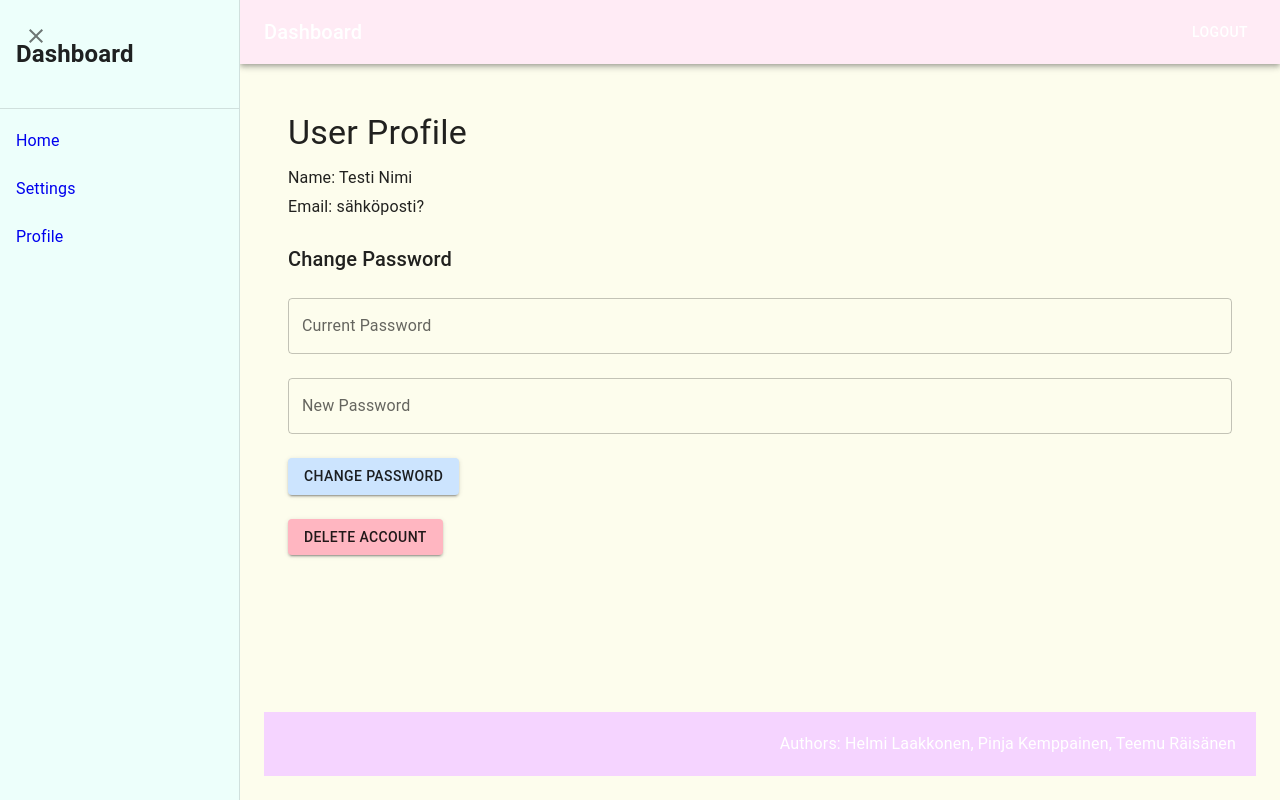
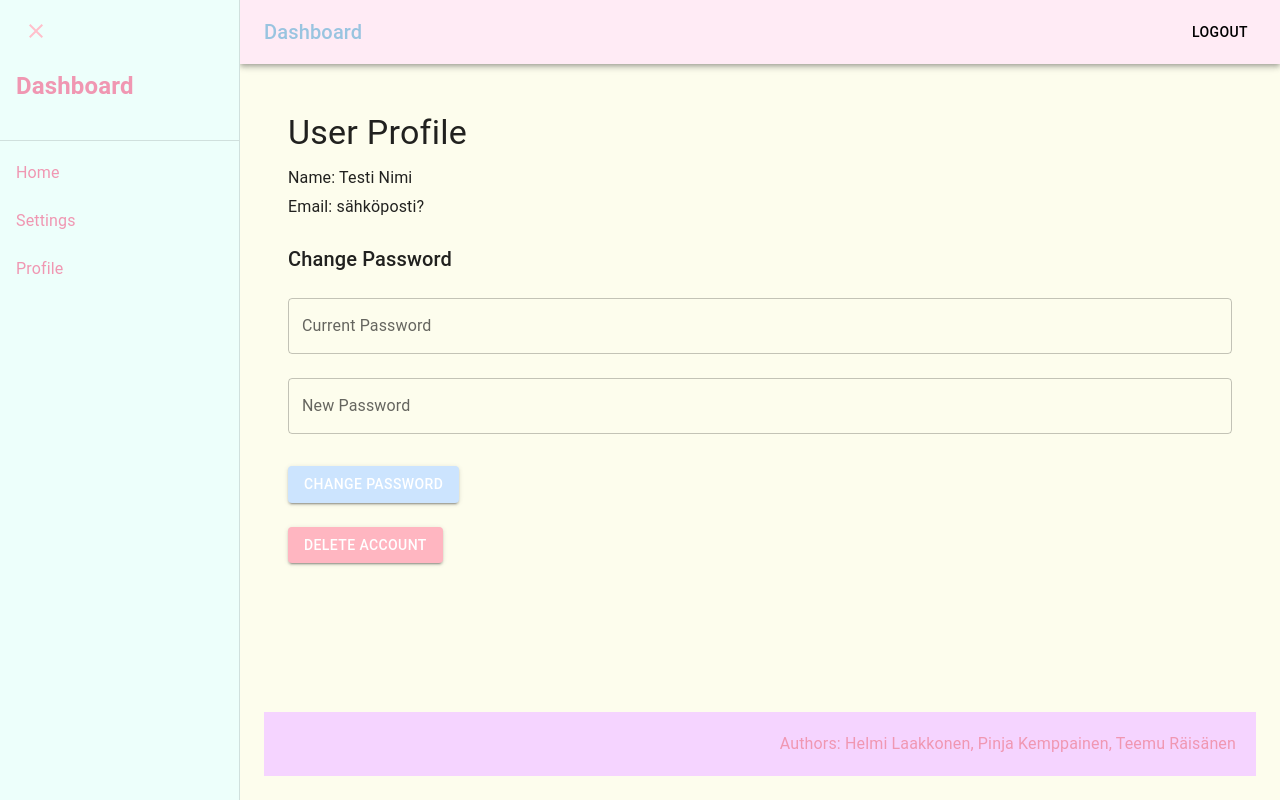
Before and after one commit to HelmiLaakkonen/project-management-app, a React (Create React App) app: page /profile in a window 1280 px wide. Both pictures are taken after a click on the button 36 px from the left and 36 px from the top of the page. Built offline with nearby package versions, Linux system fonts and the light colour scheme.

Commit message:
Delete user fronted, some small modifications

```diff
--- a/src/components/Footer.js
+++ b/src/components/Footer.js
@@ -9,7 +9,7 @@ function Footer() {
         width: '100%',
         padding: '20px',
         backgroundColor: '#f5d4ff', // Or same as the grey background if needed
-        color: 'white',
+        color: '#f097b2',
         display: 'flex',
         justifyContent: 'flex-end',
         alignItems: 'center',
--- a/src/components/NavBar.js
+++ b/src/components/NavBar.js
@@ -13,10 +13,10 @@ function NavBar({ sidebarOpen }) {
       }}
     >
       <Toolbar>
-        <Typography variant="h6" sx={{ flexGrow: 1 }}>
+        <Typography variant="h6" sx={{ flexGrow: 1, paddingLeft: sidebarOpen ? '0' : '48px', color: '#99c4e0' }}>
           Dashboard
         </Typography>
-        <Button color="inherit">Logout</Button>
+        <Button color="inherit" sx={{ color: 'black' }}>Logout</Button>
       </Toolbar>
     </AppBar>
   );
--- a/src/components/Profile.js
+++ b/src/components/Profile.js
@@ -1,5 +1,5 @@
 import React, { useState } from 'react';
-import { Box, Typography, TextField, Button, Snackbar, IconButton } from '@mui/material';
+import { Box, Typography, TextField, Button, Snackbar, IconButton, Dialog, DialogActions, DialogContent, DialogContentText, DialogTitle } from '@mui/material';
 import CloseIcon from '@mui/icons-material/Close';
 
 function Profile() {
@@ -9,6 +9,7 @@ function Profile() {
   const [newPassword, setNewPassword] = useState('');
   const [snackbarOpen, setSnackbarOpen] = useState(false);
   const [error, setError] = useState('');
+  const [dialogOpen, setDialogOpen] = useState(false);
 
   const handlePasswordChange = () => {
     if (!currentPassword || !newPassword) {
@@ -31,9 +32,18 @@ function Profile() {
     setSnackbarOpen(false);
   };
 
+  const handleDialogOpen = () => {
+    setDialogOpen(true);
+  };
+
+  const handleDialogClose = () => {
+    setDialogOpen(false);
+  };
+
   const handleDeleteAccount = () => {
     // Implement delete account logic here
     console.log('Account deleted');
+    setDialogOpen(false);
   };
 
   return (
@@ -74,7 +84,7 @@ function Profile() {
         <Button
           variant="contained"
           color="ChangePasswordButton"
-          sx={{ marginTop: 2 }}
+          sx={{ marginTop: 3, color: 'white' }}
           onClick={handlePasswordChange}
         >
           Change Password
@@ -83,8 +93,8 @@ function Profile() {
       <Button
         variant="contained"
         color="DeleteButton"
-        sx={{ marginTop: 3 }}
-        onClick={handleDeleteAccount}
+        sx={{ marginTop: 3, color: 'white' }}
+        onClick={handleDialogOpen}
       >
         Delete Account
       </Button>
@@ -99,6 +109,25 @@ function Profile() {
           </IconButton>
         }
       />
+      <Dialog
+        open={dialogOpen}
+        onClose={handleDialogClose}
+      >
+        <DialogTitle>Delete Your Account</DialogTitle>
+        <DialogContent>
+          <DialogContentText>
+            Are you sure you want to delete your account?
+          </DialogContentText>
+        </DialogContent>
+        <DialogActions>
+          <Button onClick={handleDialogClose} color="primary">
+            Cancel
+          </Button>
+          <Button onClick={handleDeleteAccount} color="error">
+            Delete
+          </Button>
+        </DialogActions>
+      </Dialog>
     </Box>
   );
 }
--- a/src/components/SideBar.js
+++ b/src/components/SideBar.js
@@ -13,11 +13,15 @@ function SideBar({ open, toggleDrawer }) {
         onClick={toggleDrawer}
         sx={{
           position: 'absolute',
-          top: 16,
+          top: 11,
           left: 16,
           zIndex: 1300,
           transition: 'transform 0.3s ease', // Add transition for smooth icon change
           transform: open ? 'rotate(180deg)' : 'rotate(0deg)', // Rotate icon when open
+          color: 'pink', // Set the icon color to pink
+          '&:hover': {
+            boxShadow: '0 0 10px lightpink', // Set the shadow color to light pink on hover
+          },
         }}
       >
         {open ? <CloseIcon /> : <MenuIcon />}
@@ -30,7 +34,7 @@ function SideBar({ open, toggleDrawer }) {
           '& .MuiDrawer-paper': {
             width: drawerWidth,
             boxSizing: 'border-box',
-            bgcolor: '#edfffb', //'#ffeded',
+            bgcolor: '#edfffb',
             transition: 'width 0.3s ease', // Add transition for smooth drawer open/close
           },
         }}
@@ -38,19 +42,19 @@ function SideBar({ open, toggleDrawer }) {
         anchor="left"
         open={open}
       >
-        <Box sx={{ padding: 2 }}>
+        <Box sx={{ padding: 2, marginTop: 4, color: '#f097b2' }}>
           <h2>Dashboard</h2>
         </Box>
         <Divider />
         <List>
           <ListItem button component={Link} to="/" onClick={toggleDrawer}>
-            <ListItemText primary="Home" />
+            <ListItemText primary="Home" sx={{ color: '#f097b2' }} />
           </ListItem>
           <ListItem button component={Link} to="/settings" onClick={toggleDrawer}>
-            <ListItemText primary="Settings" />
+            <ListItemText primary="Settings" sx={{ color: '#f097b2' }} />
           </ListItem>
           <ListItem button component={Link} to="/profile" onClick={toggleDrawer}>
-            <ListItemText primary="Profile" />
+            <ListItemText primary="Profile" sx={{ color: '#f097b2' }} />
           </ListItem>
         </List>
       </Drawer>
```
